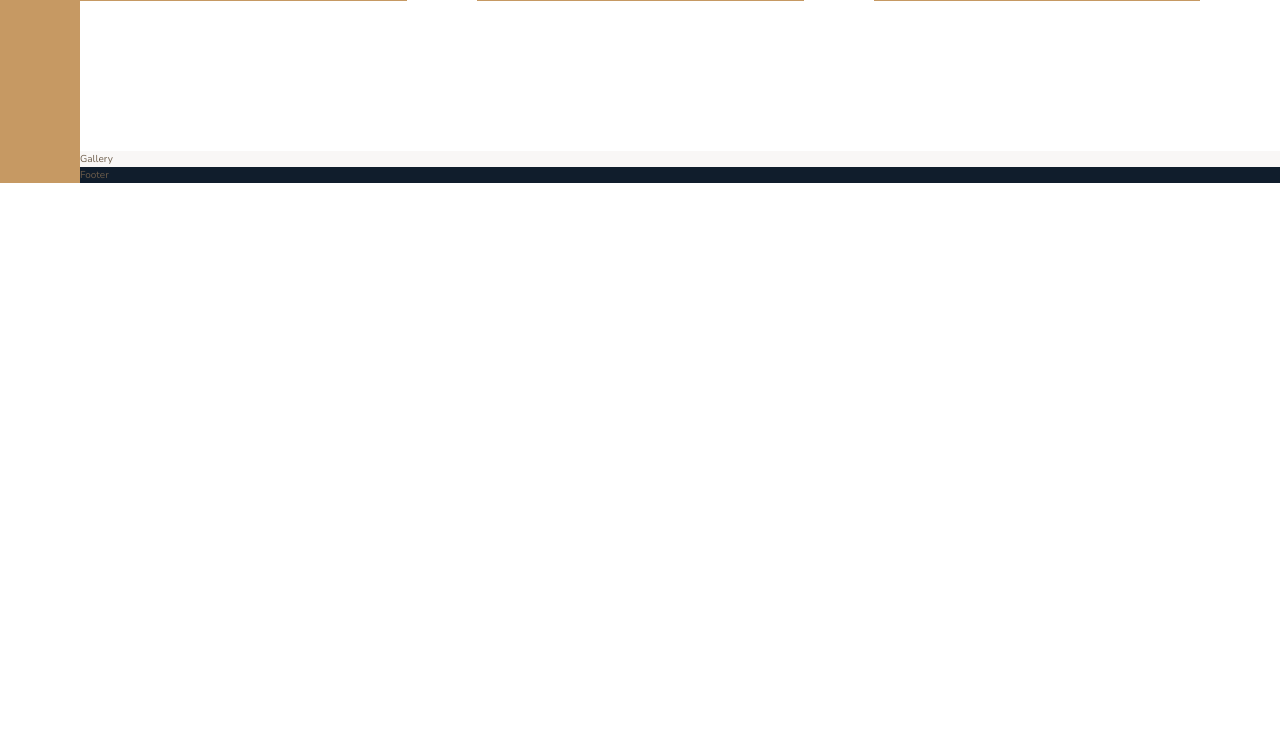
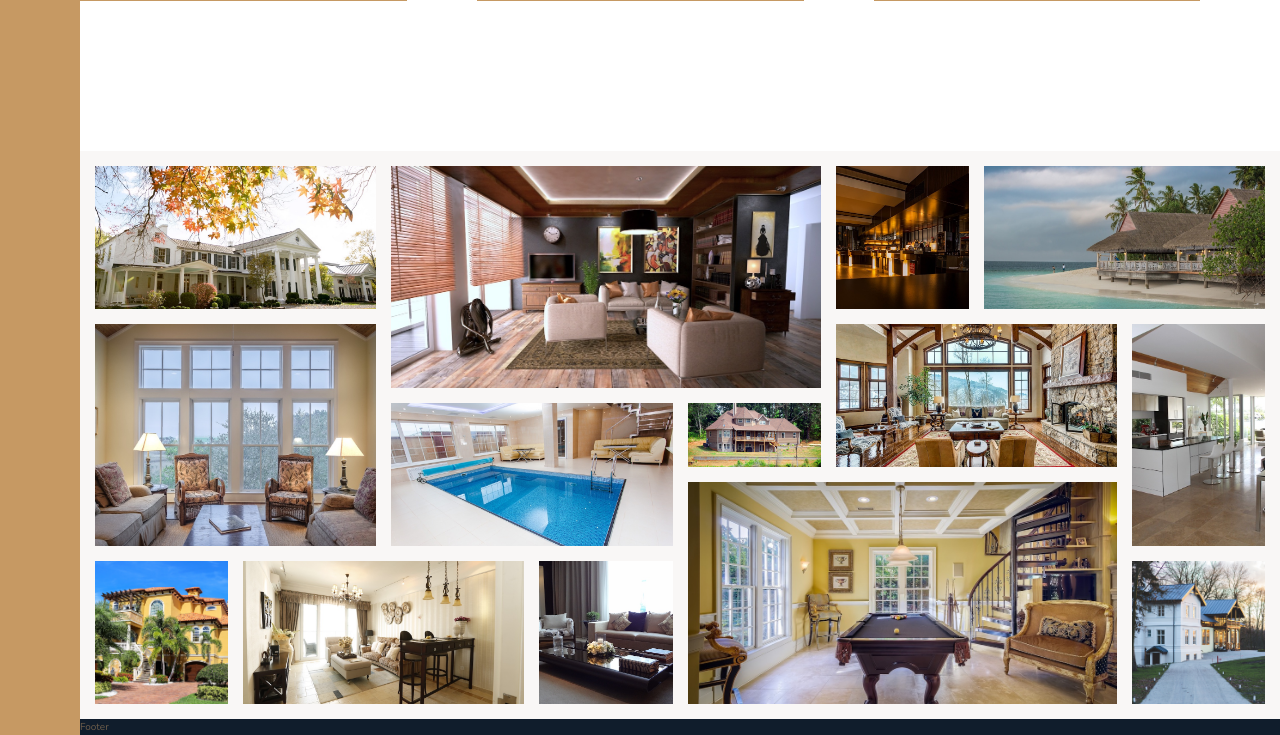
Before and after one commit to ermyas7/bet, a PHP site: page / in a window 1280 px wide. Shown: the part 2973-3708 px from the top of the page. Before the commit the page ends 3156 px from the top, so only its background shows below. Run offline with PHP 8.4, Linux system fonts and the light colour scheme.

Commit message:
Add gallery

```diff
--- a/css/style.css
+++ b/css/style.css
@@ -196,7 +196,59 @@ body {
 
 .gallery {
   background-color: #f9f7f6;
-  grid-column: full-start / full-end; }
+  grid-column: full-start / full-end;
+  display: grid;
+  grid-template-columns: repeat(8, 1fr);
+  grid-template-rows: repeat(7, 5vw);
+  grid-gap: 1.5rem;
+  padding: 1.5rem; }
+  .gallery__item--1 {
+    grid-column: 1/ span 2;
+    grid-row: 1/ span 2; }
+  .gallery__item--2 {
+    grid-column: 3/ span 3;
+    grid-row: 1/ span 3; }
+  .gallery__item--3 {
+    grid-column: 6/ span 1;
+    grid-row: 1/ span 2; }
+  .gallery__item--4 {
+    grid-column: 7/ span 2;
+    grid-row: 1/ span 2; }
+  .gallery__item--5 {
+    grid-column: 1/ span 2;
+    grid-row: 3/ span 3; }
+  .gallery__item--6 {
+    grid-column: 3/ span 2;
+    grid-row: 4/ span 2; }
+  .gallery__item--7 {
+    grid-column: 5/ span 1;
+    grid-row: 4/ span 1; }
+  .gallery__item--8 {
+    grid-column: 6/ span 2;
+    grid-row: 3/ span 2; }
+  .gallery__item--9 {
+    grid-column: 8/ span 1;
+    grid-row: 3/ span 3; }
+  .gallery__item--10 {
+    grid-column: 1/ span 1;
+    grid-row: 6/ span 2; }
+  .gallery__item--11 {
+    grid-column: 2/ span 2;
+    grid-row: 6/ span 2; }
+  .gallery__item--12 {
+    grid-column: 4/ span 1;
+    grid-row: 6/ span 2; }
+  .gallery__item--13 {
+    grid-column: 5/ span 3;
+    grid-row: 5/ span 3; }
+  .gallery__item--14 {
+    grid-column: 8/ span 1;
+    grid-row: 6/ span 2; }
+  .gallery__img {
+    width: 100%;
+    height: 100%;
+    object-fit: cover;
+    display: block; }
 
 .footer {
   background-color: #101d2c;
--- a/index.html
+++ b/index.html
@@ -361,7 +361,53 @@
         </section>
 
         <section class="gallery">
-            Gallery
+            <figure class="gallery__item gallery__item--1">
+                <img src="img/gal-1.jpeg" alt="gallery image 1" class="gallery__img">
+            </figure>
+            <figure class="gallery__item gallery__item--2">
+                <img src="img/gal-2.jpeg" alt="gallery image 2" class="gallery__img">
+            </figure>
+            <figure class="gallery__item gallery__item--3">
+                <img src="img/gal-3.jpeg" alt="gallery image 3" class="gallery__img">
+            </figure>
+            <figure class="gallery__item gallery__item--4">
+                <img src="img/gal-4.jpeg" alt="gallery image 4" class="gallery__img">
+            </figure>
+            <figure class="gallery__item gallery__item--5">
+                <img src="img/gal-5.jpeg" alt="gallery image 5" class="gallery__img">
+            </figure>
+            <figure class="gallery__item gallery__item--5">
+                <img src="img/gal-5.jpeg" alt="gallery image 5" class="gallery__img">
+            </figure>
+            <figure class="gallery__item gallery__item--6">
+                <img src="img/gal-6.jpeg" alt="gallery image 6" class="gallery__img">
+            </figure>
+            <figure class="gallery__item gallery__item--7">
+                <img src="img/gal-7.jpeg" alt="gallery image 7" class="gallery__img">
+            </figure>
+            <figure class="gallery__item gallery__item--8">
+                <img src="img/gal-8.jpeg" alt="gallery image 8" class="gallery__img">
+            </figure>
+            <figure class="gallery__item gallery__item--9">
+                <img src="img/gal-9.jpeg" alt="gallery image 9" class="gallery__img">
+            </figure>
+            <figure class="gallery__item gallery__item--10">
+                <img src="img/gal-10.jpeg" alt="gallery image 10" class="gallery__img">
+            </figure>
+            <figure class="gallery__item gallery__item--11">
+                <img src="img/gal-11.jpeg" alt="gallery image 11" class="gallery__img">
+            </figure>
+            <figure class="gallery__item gallery__item--12">
+                <img src="img/gal-12.jpeg" alt="gallery image 12" class="gallery__img">
+            </figure>
+            <figure class="gallery__item gallery__item--13">
+                <img src="img/gal-13.jpeg" alt="gallery image 13" class="gallery__img">
+            </figure>
+            <figure class="gallery__item gallery__item--14">
+                <img src="img/gal-14.jpeg" alt="gallery image 14" class="gallery__img">
+            </figure>
+
+
         </section>
 
         <footer class="footer">
--- a/sass/_gallery.scss
+++ b/sass/_gallery.scss
@@ -1,4 +1,92 @@
 .gallery{
     background-color: $color-grey-light-1;
     grid-column: full-start / full-end;
+
+    display: grid;
+    grid-template-columns: repeat(8, 1fr);
+    grid-template-rows: repeat(7, 5vw);
+    grid-gap: 1.5rem;
+    padding: 1.5rem;
+
+    &__item{
+
+        &--1{
+            grid-column: 1/ span 2;
+            grid-row: 1/ span 2;
+
+        }
+        &--2{
+            grid-column: 3/ span 3;
+            grid-row: 1/ span 3;
+
+        }
+        &--3{
+            grid-column: 6/ span 1;
+            grid-row: 1/ span 2;
+
+        }
+        &--4{
+            grid-column: 7/ span 2;
+            grid-row: 1/ span 2;
+
+        }
+        &--5{
+            grid-column: 1/ span 2;
+            grid-row: 3/ span 3;
+
+        }
+        &--6{
+            grid-column: 3/ span 2;
+            grid-row: 4/ span 2;
+
+        }
+
+        &--7{
+            grid-column: 5/ span 1;
+            grid-row: 4/ span 1;
+
+        }
+        &--8{
+            grid-column: 6/ span 2;
+            grid-row: 3/ span 2;
+
+        }
+        &--9{
+            grid-column: 8/ span 1;
+            grid-row: 3/ span 3;
+
+        }
+        &--10{
+            grid-column: 1/ span 1;
+            grid-row: 6/ span 2;
+
+        }
+        &--11{
+            grid-column: 2/ span 2;
+            grid-row: 6/ span 2;
+
+        }
+        &--12{
+            grid-column: 4/ span 1;
+            grid-row: 6/ span 2;
+
+        }
+        &--13{
+            grid-column: 5/ span 3;
+            grid-row: 5/ span 3;
+
+        }
+        &--14{
+            grid-column: 8/ span 1;
+            grid-row: 6/ span 2;
+
+        }
+    }
+
+    &__img{
+        width: 100%;
+        height: 100%;
+        object-fit: cover;
+        display: block;
+    }
 }
```
